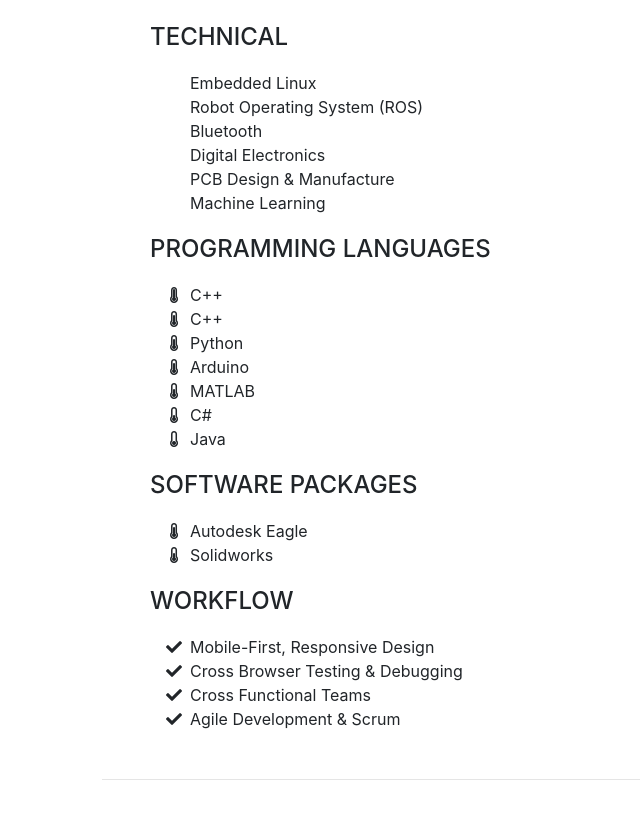
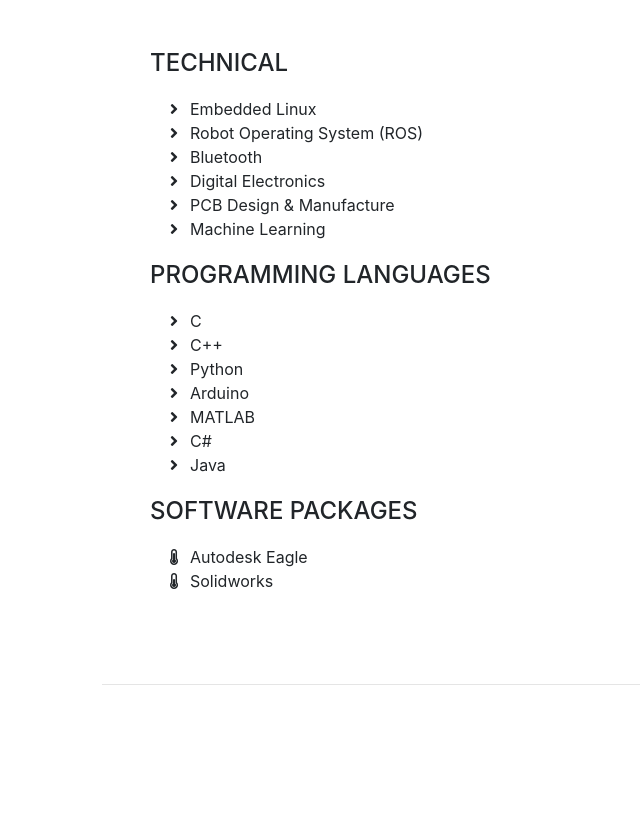
Before and after one commit to jimmyclarke01/jimmyclarke01.github.io, a website with bundled scripts: page index.html in a window 1280 px wide. Shown: the part 2806-3625 px from the top of the page, without its empty margins (170-810 px from the left). Built offline with nearby package versions, Linux system fonts and the light colour scheme; a web font is replaced by a local one.

Commit message:
Modified primary colour to blue and added further content

```diff
--- a/index.html
+++ b/index.html
@@ -183,39 +183,25 @@
         <h2 class="mb-5">Skills</h2>
         <div class="subheading mb-3">Technical</div>
 		<ul class="fa-ul">
-			<li>Embedded Linux</li>
-			<li>Robot Operating System (ROS)</li>
-			<li>Bluetooth</li>
-			<li>Digital Electronics</li>
-			<li>PCB Design &amp; Manufacture</li>
-			<li>Machine Learning</li>
+			<li><i class="fa-li fas fa-angle-right"></i>Embedded Linux</li>
+			<li><i class="fa-li fas fa-angle-right"></i>Robot Operating System (ROS)</li>
+			<li><i class="fa-li fas fa-angle-right"></i>Bluetooth</li>
+			<li><i class="fa-li fas fa-angle-right"></i>Digital Electronics</li>
+			<li><i class="fa-li fas fa-angle-right"></i>PCB Design &amp; Manufacture</li>
+			<li><i class="fa-li fas fa-angle-right"></i>Machine Learning</li>
 		</ul>
 
 
 
 		<div class="subheading mb-3">Programming Languages</div>
 		<ul class="fa-ul">
-			<li>
-				<i class="fa-li fas fa-thermometer-full"></i>C++
-			</li>
-			<li>
-				<i class="fa-li fas fa-thermometer-three-quarters"></i>C++
-			</li>
-			<li>
-				<i class="fa-li fas fa-thermometer-three-quarters"></i>Python
-			</li>
-			<li>
-				<i class="fa-li fas fa-thermometer-three-quarters"></i>Arduino
-			</li>
-			<li>
-				<i class="fa-li fas fa-thermometer-half"></i>MATLAB
-			</li>
-			<li>
-				<i class="fa-li fas fa-thermometer-quarter"></i>C#
-			</li>
-			<li>
-				<i class="fa-li fas fa-thermometer-empty"></i>Java
-			</li>
+			<li><i class="fa-li fas fa-angle-right"></i>C</li>
+			<li><i class="fa-li fas fa-angle-right"></i>C++</li>
+			<li><i class="fa-li fas fa-angle-right"></i>Python</li>
+			<li><i class="fa-li fas fa-angle-right"></i>Arduino</li>
+			<li><i class="fa-li fas fa-angle-right"></i>MATLAB</li>
+			<li><i class="fa-li fas fa-angle-right"></i>C#</li>
+			<li><i class="fa-li fas fa-angle-right"></i>Java</li>
 		</ul>
         <div class="subheading mb-3">Software Packages</div>
 		<ul class="fa-ul">
@@ -226,21 +212,6 @@
 				<i class="fa-li fas fa-thermometer-half"></i>Solidworks
 			</li>
 		</ul>
-        <div class="subheading mb-3">Workflow</div>
-        <ul class="fa-ul mb-0">
-          <li>
-            <i class="fa-li fa fa-check"></i>
-            Mobile-First, Responsive Design</li>
-          <li>
-            <i class="fa-li fa fa-check"></i>
-            Cross Browser Testing &amp; Debugging</li>
-          <li>
-            <i class="fa-li fa fa-check"></i>
-            Cross Functional Teams</li>
-          <li>
-            <i class="fa-li fa fa-check"></i>
-            Agile Development &amp; Scrum</li>
-        </ul>
       </div>
     </section>
 
--- a/scss/_variables.scss
+++ b/scss/_variables.scss
@@ -25,7 +25,7 @@
 $teal:    #20c997 !default;
 $cyan:    #17a2b8 !default;
 
-$primary:       $orange !default;
+$primary:       $blue !default;
 $secondary:     $gray-600 !default;
 $success:       $green !default;
 $info:          $cyan !default;
```
